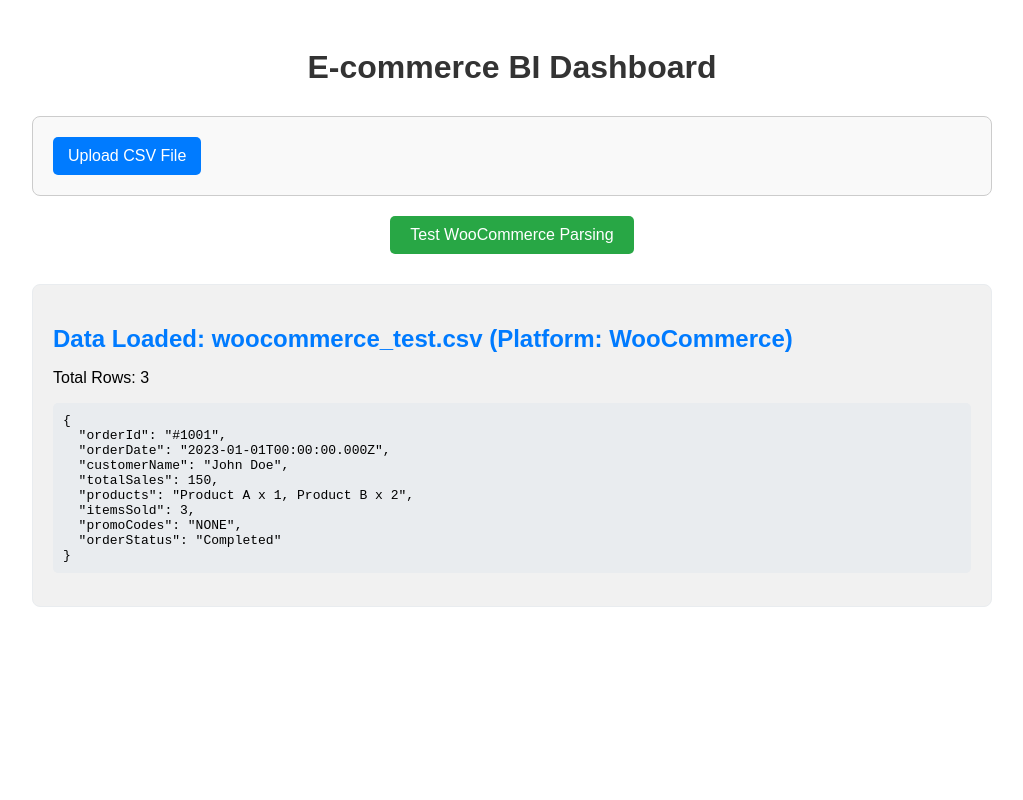
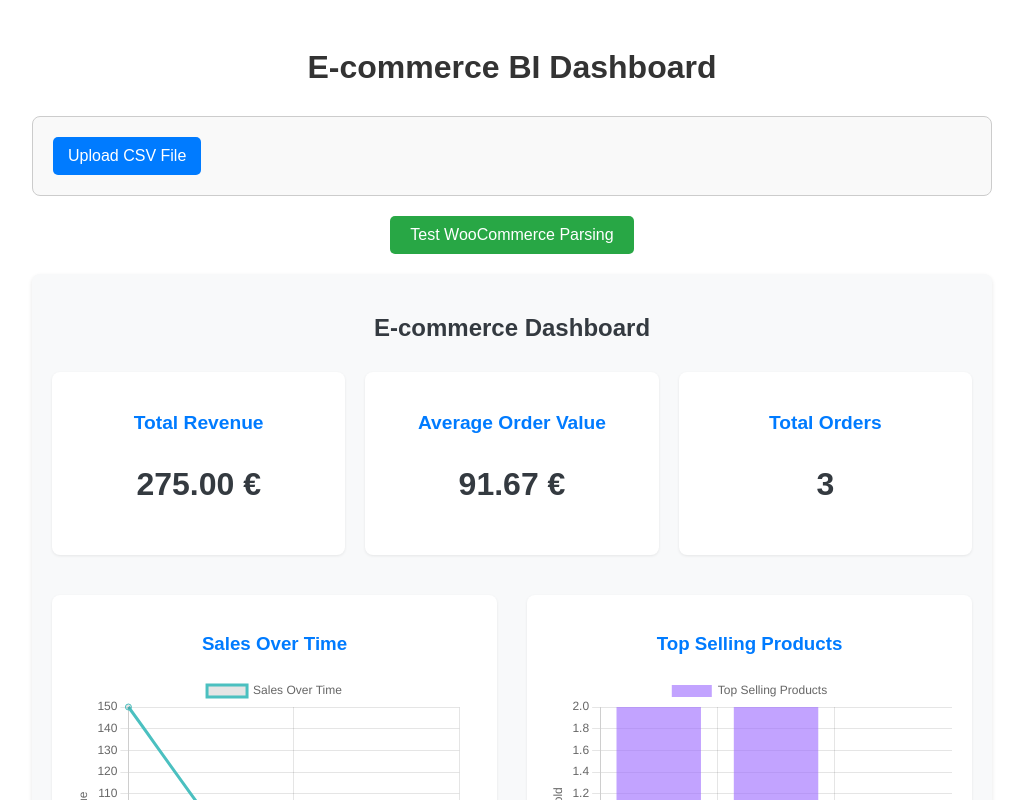
Before and after one commit to merchantmetricsorg/merchantmetricsorg.github.io, a SvelteKit app: page / in a window 1280 px wide. Both pictures are taken after a click on the button "Test WooCommerce Parsing". Shown: the top 800 px of the page, without its empty margins (128-1151 px from the left). Built offline with nearby package versions, Linux system fonts and the light colour scheme.

Commit message:
basic analytics

```diff
--- a/package.json
+++ b/package.json
@@ -22,6 +22,10 @@
 	},
 	"dependencies": {
 		"@types/papaparse": "^5.3.16",
-		"papaparse": "^5.5.3"
+		"chart.js": "^4.5.1",
+		"chartjs-adapter-date-fns": "^3.0.0",
+		"date-fns": "^4.1.0",
+		"papaparse": "^5.5.3",
+		"svelte-chartjs": "^3.1.5"
 	}
 }
--- /dev/null
+++ b/src/lib/components/Dashboard.svelte
@@ -0,0 +1,226 @@
+<script lang="ts">
+  import { salesData } from '$lib/stores/dataStore';
+  import { onMount } from 'svelte';
+  import { Chart } from 'chart.js/auto'; // Import Chart from 'chart.js/auto' for automatic registration
+  import 'chartjs-adapter-date-fns'; // Import date adapter for Chart.js
+  import { calculateKpis, prepareSalesOverTimeData, prepareTopProductsData } from '$lib/utils/analytics';
+
+  let totalRevenue: number = 0;
+  let averageOrderValue: number = 0;
+  let totalOrders: number = 0;
+  let salesOverTimeChart: Chart | null = null;
+  let topProductsChart: Chart | null = null;
+
+  let salesOverTimeCanvas: HTMLCanvasElement;
+  let topProductsCanvas: HTMLCanvasElement;
+
+  // Reactive block for KPI calculation
+  $: if ($salesData.parsedData) {
+    const data = $salesData.parsedData;
+
+    // Calculate KPIs
+    const kpis = calculateKpis(data);
+    totalRevenue = kpis.totalRevenue;
+    averageOrderValue = kpis.averageOrderValue;
+    totalOrders = kpis.totalOrders;
+  }
+
+  // Function to render charts
+  function updateCharts() {
+    if ($salesData.parsedData && salesOverTimeCanvas && topProductsCanvas) {
+      const data = $salesData.parsedData;
+      const salesOverTime = prepareSalesOverTimeData(data);
+      const topProducts = prepareTopProductsData(data);
+      renderSalesOverTimeChart(salesOverTime);
+      renderTopProductsChart(topProducts);
+    }
+  }
+
+  // Call updateCharts on mount
+  onMount(() => {
+    updateCharts();
+  });
+
+  // Reactively call updateCharts when salesData changes
+  $: $salesData.parsedData, updateCharts();
+
+  function renderSalesOverTimeChart(data: { labels: string[]; values: number[] }) {
+    if (salesOverTimeChart) {
+      salesOverTimeChart.destroy();
+    }
+    salesOverTimeChart = new Chart(salesOverTimeCanvas, {
+      type: 'line',
+      data: {
+        labels: data.labels,
+        datasets: [
+          {
+            label: 'Sales Over Time',
+            data: data.values,
+            borderColor: 'rgb(75, 192, 192)',
+            tension: 0.1,
+            fill: false,
+          },
+        ],
+      },
+      options: {
+        responsive: true,
+        maintainAspectRatio: false,
+        scales: {
+          x: {
+            type: 'time',
+            time: {
+              unit: 'day',
+            },
+            title: {
+              display: true,
+              text: 'Date',
+            },
+          },
+          y: {
+            title: {
+              display: true,
+              text: 'Revenue',
+            },
+          },
+        },
+      },
+    });
+  }
+
+  function renderTopProductsChart(data: { labels: string[]; values: number[] }) {
+    if (topProductsChart) {
+      topProductsChart.destroy();
+    }
+    topProductsChart = new Chart(topProductsCanvas, {
+      type: 'bar',
+      data: {
+        labels: data.labels,
+        datasets: [
+          {
+            label: 'Top Selling Products',
+            data: data.values,
+            backgroundColor: 'rgba(153, 102, 255, 0.6)',
+          },
+        ],
+      },
+      options: {
+        responsive: true,
+        maintainAspectRatio: false,
+        scales: {
+          x: {
+            title: {
+              display: true,
+              text: 'Product',
+            },
+          },
+          y: {
+            title: {
+              display: true,
+              text: 'Items Sold',
+            },
+            beginAtZero: true,
+          },
+        },
+      },
+    });
+  }
+</script>
+
+<div class="dashboard">
+  <h2>E-commerce Dashboard</h2>
+
+  <div class="kpi-cards">
+    <div class="kpi-card">
+      <h3>Total Revenue</h3>
+      <p>{totalRevenue.toFixed(2)} €</p>
+    </div>
+    <div class="kpi-card">
+      <h3>Average Order Value</h3>
+      <p>{averageOrderValue.toFixed(2)} €</p>
+    </div>
+    <div class="kpi-card">
+      <h3>Total Orders</h3>
+      <p>{totalOrders}</p>
+    </div>
+  </div>
+
+  <div class="charts-container">
+    <div class="chart-card">
+      <h3>Sales Over Time</h3>
+      <canvas bind:this={salesOverTimeCanvas}></canvas>
+    </div>
+    <div class="chart-card">
+      <h3>Top Selling Products</h3>
+      <canvas bind:this={topProductsCanvas}></canvas>
+    </div>
+  </div>
+</div>
+
+<style>
+  .dashboard {
+    padding: 20px;
+    background-color: #f8f9fa;
+    border-radius: 8px;
+    box-shadow: 0 2px 4px rgba(0, 0, 0, 0.1);
+    margin-top: 20px;
+  }
+
+  .dashboard h2 {
+    text-align: center;
+    color: #343a40;
+    margin-bottom: 30px;
+  }
+
+  .kpi-cards {
+    display: flex;
+    justify-content: space-around;
+    gap: 20px;
+    margin-bottom: 40px;
+    flex-wrap: wrap;
+  }
+
+  .kpi-card {
+    background-color: #ffffff;
+    padding: 20px;
+    border-radius: 8px;
+    box-shadow: 0 1px 3px rgba(0, 0, 0, 0.08);
+    text-align: center;
+    flex: 1;
+    min-width: 200px;
+  }
+
+  .kpi-card h3 {
+    color: #007bff;
+    margin-bottom: 10px;
+    font-size: 1.2em;
+  }
+
+  .kpi-card p {
+    font-size: 2em;
+    font-weight: bold;
+    color: #343a40;
+  }
+
+  .charts-container {
+    display: grid;
+    grid-template-columns: repeat(auto-fit, minmax(400px, 1fr));
+    gap: 30px;
+  }
+
+  .chart-card {
+    background-color: #ffffff;
+    padding: 20px;
+    border-radius: 8px;
+    box-shadow: 0 1px 3px rgba(0, 0, 0, 0.08);
+  }
+
+  .chart-card h3 {
+    text-align: center;
+    color: #007bff;
+    margin-bottom: 20px;
+  }
+
+  canvas {
+    max-height: 300px; /* Adjust as needed */
+  }
+</style>
--- /dev/null
+++ b/src/lib/utils/analytics.ts
@@ -0,0 +1,89 @@
+import type { SalesDataRow } from '$lib/utils/csvParser';
+
+export interface KpiMetrics {
+  totalRevenue: number;
+  averageOrderValue: number;
+  totalOrders: number;
+}
+
+/**
+ * Calculates key performance indicators (KPIs) from sales data.
+ * @param data An array of SalesDataRow.
+ * @returns An object containing total revenue, average order value, and total orders.
+ */
+export function calculateKpis(data: SalesDataRow[]): KpiMetrics {
+  if (!data || data.length === 0) {
+    return { totalRevenue: 0, averageOrderValue: 0, totalOrders: 0 };
+  }
+
+  const totalRevenue = data.reduce((sum, row) => sum + row.totalSales, 0);
+  const totalOrders = data.length;
+  const averageOrderValue = totalOrders > 0 ? totalRevenue / totalOrders : 0;
+
+  return {
+    totalRevenue,
+    averageOrderValue,
+    totalOrders,
+  };
+}
+
+/**
+ * Prepares sales data for a "Sales Over Time" chart.
+ * Aggregates total sales by date.
+ * @param data An array of SalesDataRow.
+ * @returns An object with labels (dates) and values (total sales for that date).
+ */
+export function prepareSalesOverTimeData(data: SalesDataRow[]): { labels: string[]; values: number[] } {
+  const salesByDate: { [date: string]: number } = {};
+
+  data.forEach(row => {
+    const date = new Date(row.orderDate).toISOString().split('T')[0]; // Get YYYY-MM-DD
+    salesByDate[date] = (salesByDate[date] || 0) + row.totalSales;
+  });
+
+  const sortedDates = Object.keys(salesByDate).sort();
+  const values = sortedDates.map(date => salesByDate[date]);
+
+  return { labels: sortedDates, values };
+}
+
+/**
+ * Prepares data for a "Top Selling Products" chart.
+ * Parses product strings and aggregates items sold per product.
+ * @param data An array of SalesDataRow.
+ * @returns An object with labels (product names) and values (total items sold for that product).
+ */
+export function prepareTopProductsData(data: SalesDataRow[]): { labels: string[]; values: number[] } {
+  const productSales: { [productName: string]: number } = {};
+
+  data.forEach(row => {
+    if (row.products && row.itemsSold !== undefined && row.itemsSold !== null) {
+      // Assuming products string format like "Product A x 1, Product B x 2"
+      const productEntries = row.products.split(',').map(p => p.trim());
+      productEntries.forEach(entry => {
+        const match = entry.match(/(.*) x (\d+)/);
+        if (match) {
+          const productName = match[1].trim();
+          const quantity = parseInt(match[2], 10);
+          productSales[productName] = (productSales[productName] || 0) + quantity;
+        } else {
+          // Fallback for products without explicit quantity (assume 1 if itemsSold is 1)
+          if (row.itemsSold === 1 && productEntries.length === 1) {
+            productSales[entry] = (productSales[entry] || 0) + 1;
+          } else if (productEntries.length === 1) { // If multiple items sold but only one product listed, distribute
+            productSales[entry] = (productSales[entry] || 0) + row.itemsSold;
+          }
+        }
+      });
+    }
+  });
+
+  const sortedProducts = Object.entries(productSales)
+    .sort(([, a], [, b]) => b - a) // Sort by sales quantity descending
+    .slice(0, 10); // Get top 10 products
+
+  const labels = sortedProducts.map(([productName]) => productName);
+  const values = sortedProducts.map(([, quantity]) => quantity);
+
+  return { labels, values };
+}
--- a/src/routes/+page.svelte
+++ b/src/routes/+page.svelte
@@ -2,6 +2,7 @@
   import CsvUploader from '$lib/components/CsvUploader.svelte';
   import { salesData, setSalesData, clearSalesData, setError } from '$lib/stores/dataStore';
   import { parseCsv } from '$lib/utils/csvParser';
+  import Dashboard from '$lib/components/Dashboard.svelte';
 
   // Sample WooCommerce CSV data for testing
   const wooCommerceSampleCsv = `Date,"Commande n°",État,Client,"Type de client",Produit(s),"Articles vendus","Code(s) promo","Ventes nettes",Attribution
@@ -63,13 +64,7 @@
   {#if $salesData.error}
     <p class="error-message">{$salesData.error}</p>
   {:else if $salesData.parsedData}
-    <div class="data-summary">
-      <h2>Data Loaded: {$salesData.fileName} (Platform: {$salesData.platform || 'Unknown'})</h2>
-      <p>Total Rows: {$salesData.parsedData.length}</p>
-      <!-- Display some basic stats or a table preview here -->
-      <!-- For now, just a placeholder -->
-      <pre>{JSON.stringify($salesData.parsedData[0], null, 2)}</pre>
-    </div>
+    <Dashboard />
   {:else}
     <p>Upload a CSV file or run a test to get started with your e-commerce analytics.</p>
   {/if}
```
Also changed, not shown: 1 other file (tests, documents, lock files or other folders).
